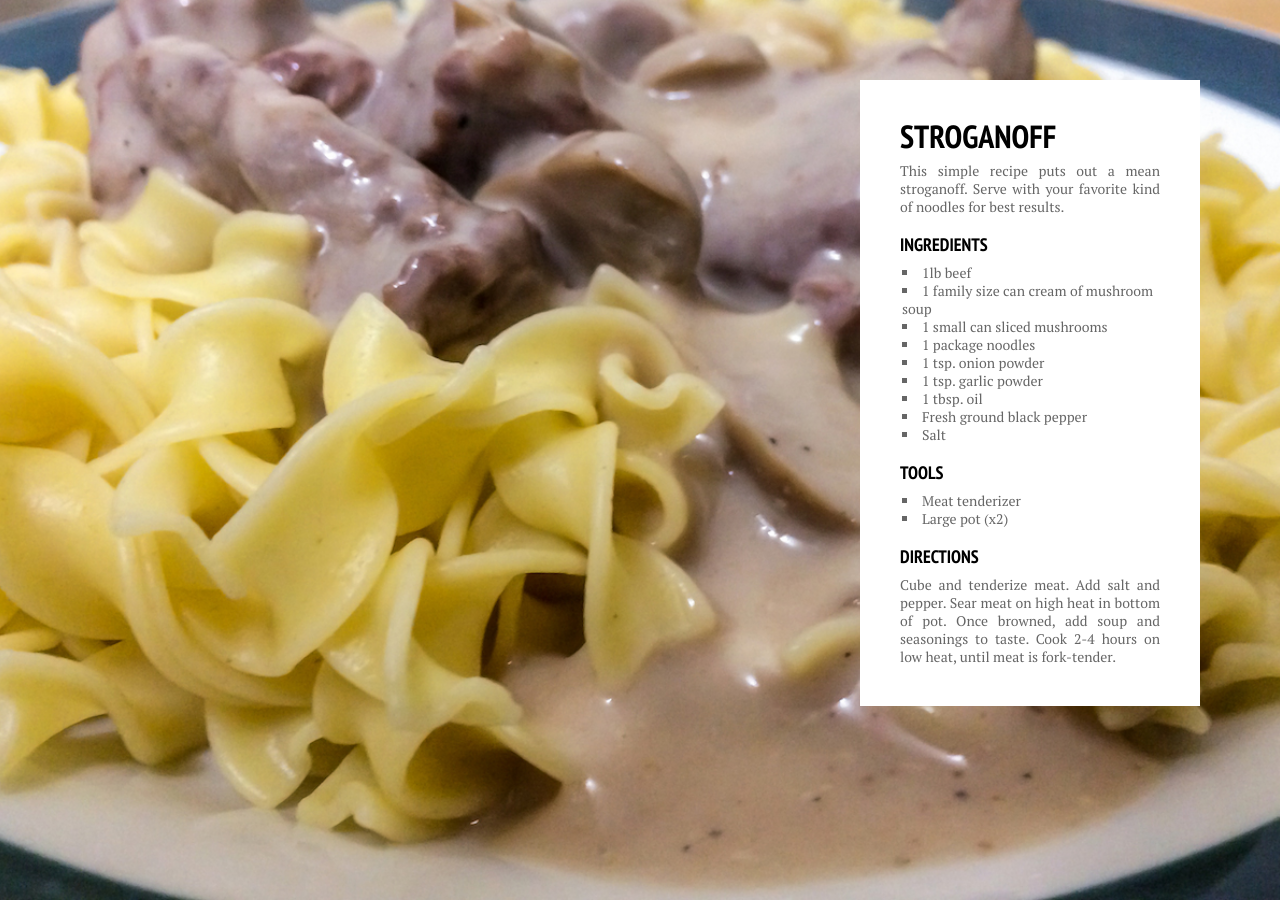
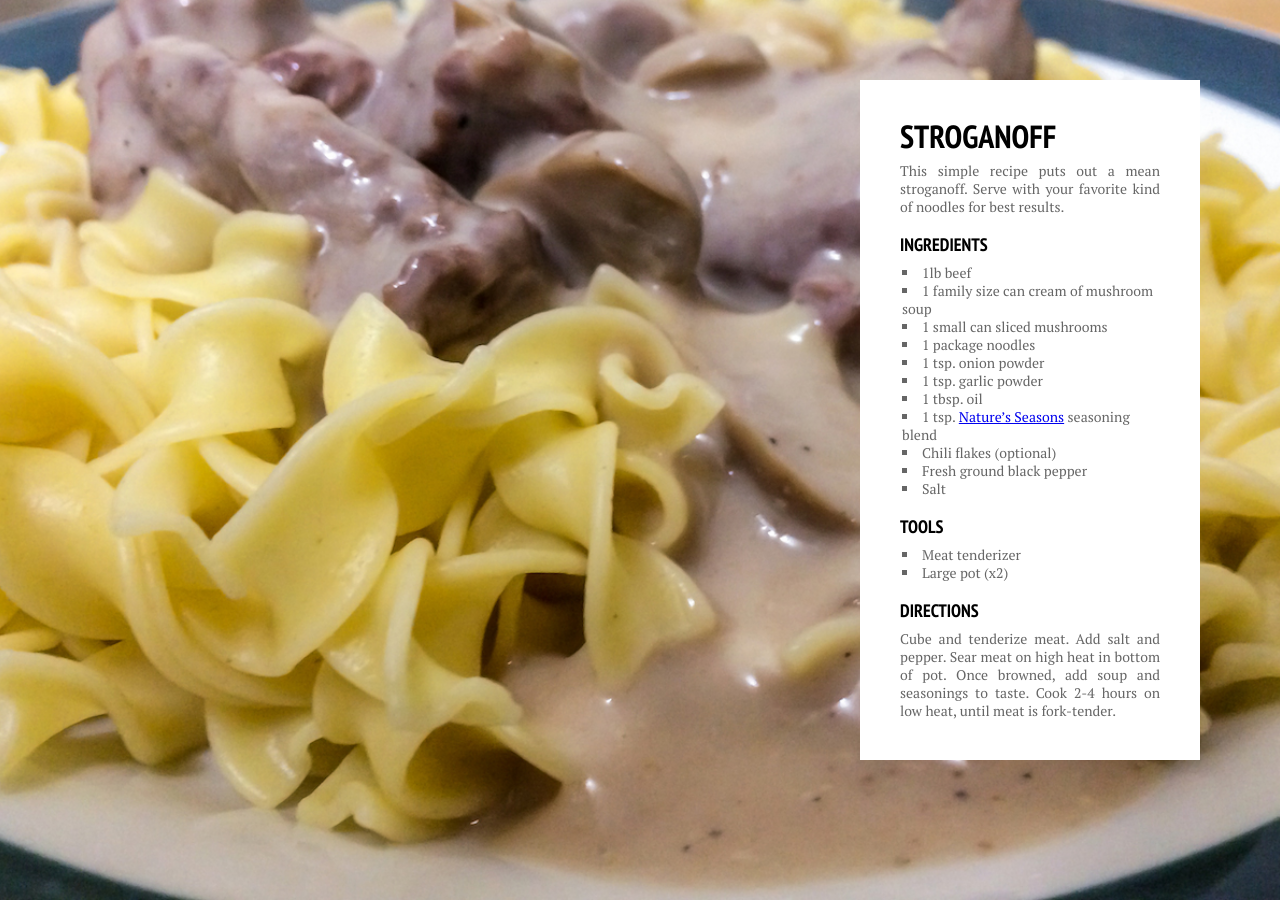
Before and after one commit to nicroth/recipes, a Jekyll site: the page built from _posts/2013-12-07-stroganoff.md, in a window 1280 px wide. Built offline with Jekyll 4.4.1, drawn with Linux system fonts in a browser that asks for light colours; Markdown is read by kramdown in place of the engine named in the settings.

Commit message:
update stroganoff ingredients

```diff
--- a/_posts/2013-12-07-stroganoff.md
+++ b/_posts/2013-12-07-stroganoff.md
@@ -15,6 +15,8 @@ This simple recipe puts out a mean stroganoff. Serve with your favorite kind of
 - 1 tsp. onion powder
 - 1 tsp. garlic powder
 - 1 tbsp. oil
+- 1 tsp. [Nature's Seasons](http://www.mortonsalt.com/for-your-home/culinary-salts/food-salts/24/morton-natures-seasons-seasoning-blend/ "Nature's Seasons") seasoning blend
+- Chili flakes (optional)
 - Fresh ground black pepper
 - Salt
 
```
